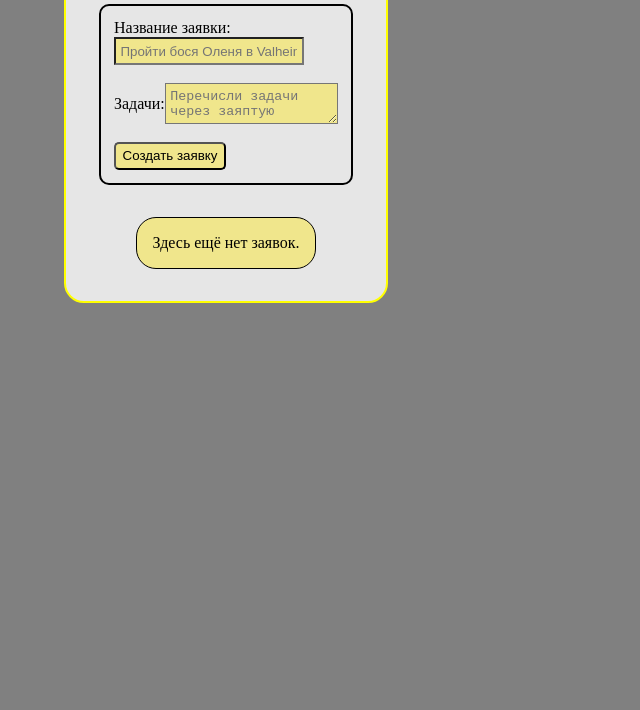
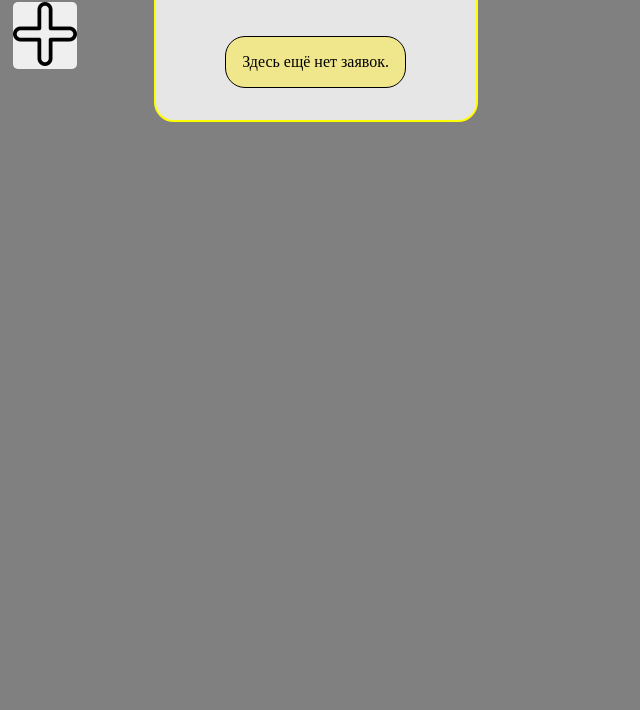
Before and after one commit to FireN1kto/NiktoPracticJS2, a plain HTML site: page index.html in a window 1280 px wide. Shown: the part 90-800 px from the top of the page, without its empty margins (0-640 px from the left). Drawn offline with Linux system fonts and the light colour scheme.

Commit message:
Сделал вызов формы,для создания заявок, по нажатию на кнопку

```diff
--- a/css/style.css
+++ b/css/style.css
@@ -5,6 +5,11 @@
 
 body {
     background-color: grey;
+}
+
+.application {
+    display: flex;
+    align-items: center;
 }
 
 .newApplication {
@@ -16,7 +21,14 @@ body {
     border-radius: 20px;
     border: 2px solid yellow;
     margin-top: 3%;
-    margin-left: 5%;
+    margin-left: 6%;
+}
+
+.create {
+    margin-left: 1%;
+    margin-top: 3%;
+    border-radius: 5px;
+    border: none;
 }
 
 .newApplication > h2 {
--- a/scripts/main.js
+++ b/scripts/main.js
@@ -1,24 +1,32 @@
 Vue.component('application', {
     template : `
-    <div class="newApplication">
-        <h2>Новые заявки</h2>
-        <createApplication @application-submitted="addApplication"></createApplication>
-        <Applications :applications="applications"></Applications>
+    <div class="application">
+        <button v-if="!showForm" @click="openForm" class="create"><img src="img/create.png" alt="create"></button>
+        <div class="newApplication">
+            <h2>Новые заявки</h2>
+            <createApplication v-if="showForm" @application-submitted="addApplication"></createApplication>
+            <Applications :applications="applications"></Applications>
+        </div>
     </div>
 
     `,
     data() {
         return {
-            applications: []
+            applications: [],
+            showForm: false,
         }
     },
     methods: {
         addApplication(application){
             if (this.applications.length < 3) {
                 this.applications.push(application);
+                this.showForm = false;
             } else {
                 alert("Достигнуто максимальное количество заявок!");
             }
+        },
+        openForm() {
+            this.showForm = true;
         }
     }
 })
@@ -72,6 +80,7 @@ Vue.component('createApplication', {
                         this.tasks = "";
                         this.errors = [];
                     }else if (tasksArray.length < 3){
+
                         if (!this.errors.includes("Слишком мало задач"))
                             this.errors.push("Слишком мало задач. Требуется не менее трёх.");
                     }else {
```
Also changed, not shown: img/create.png (added), img/redact.png (added).
